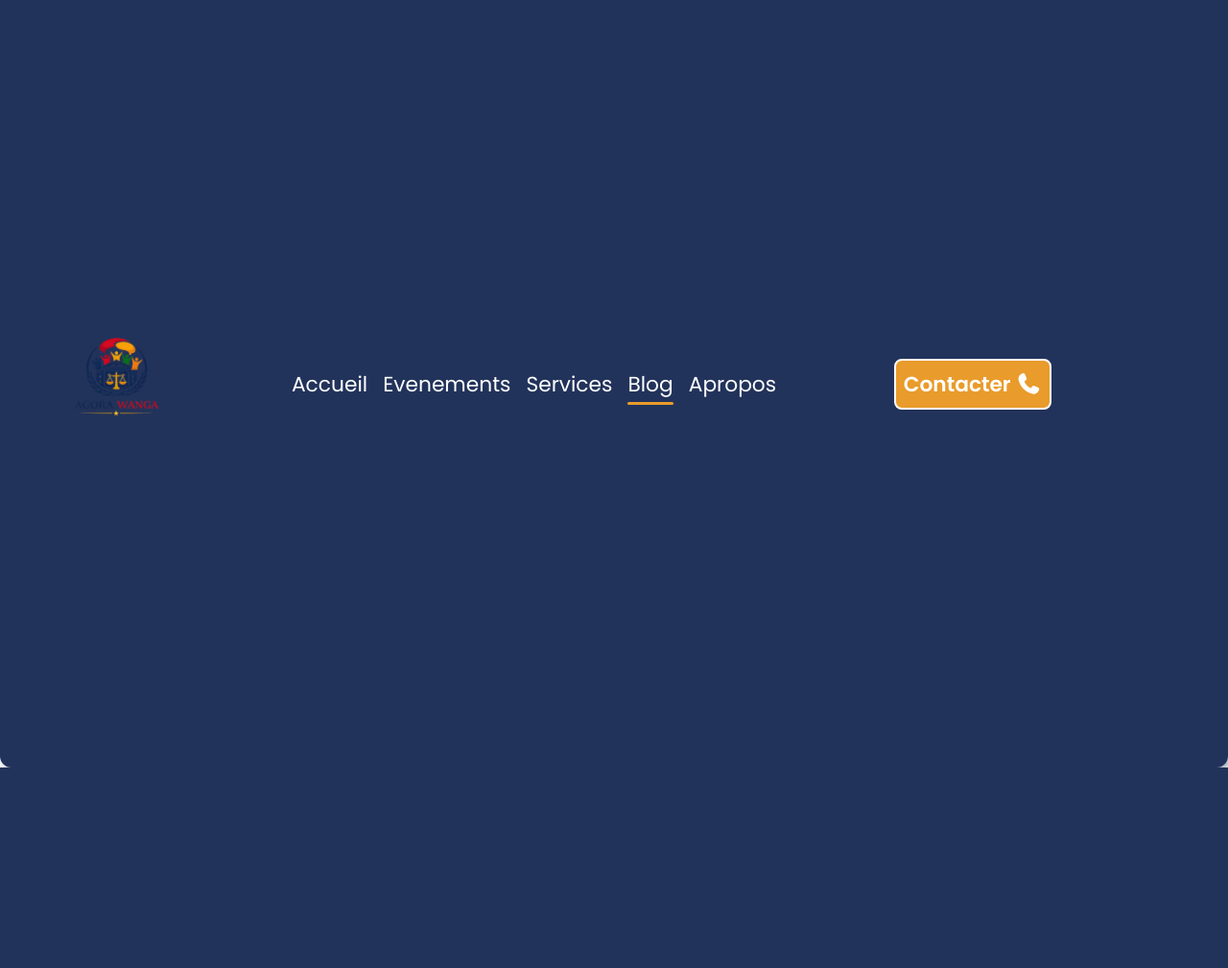
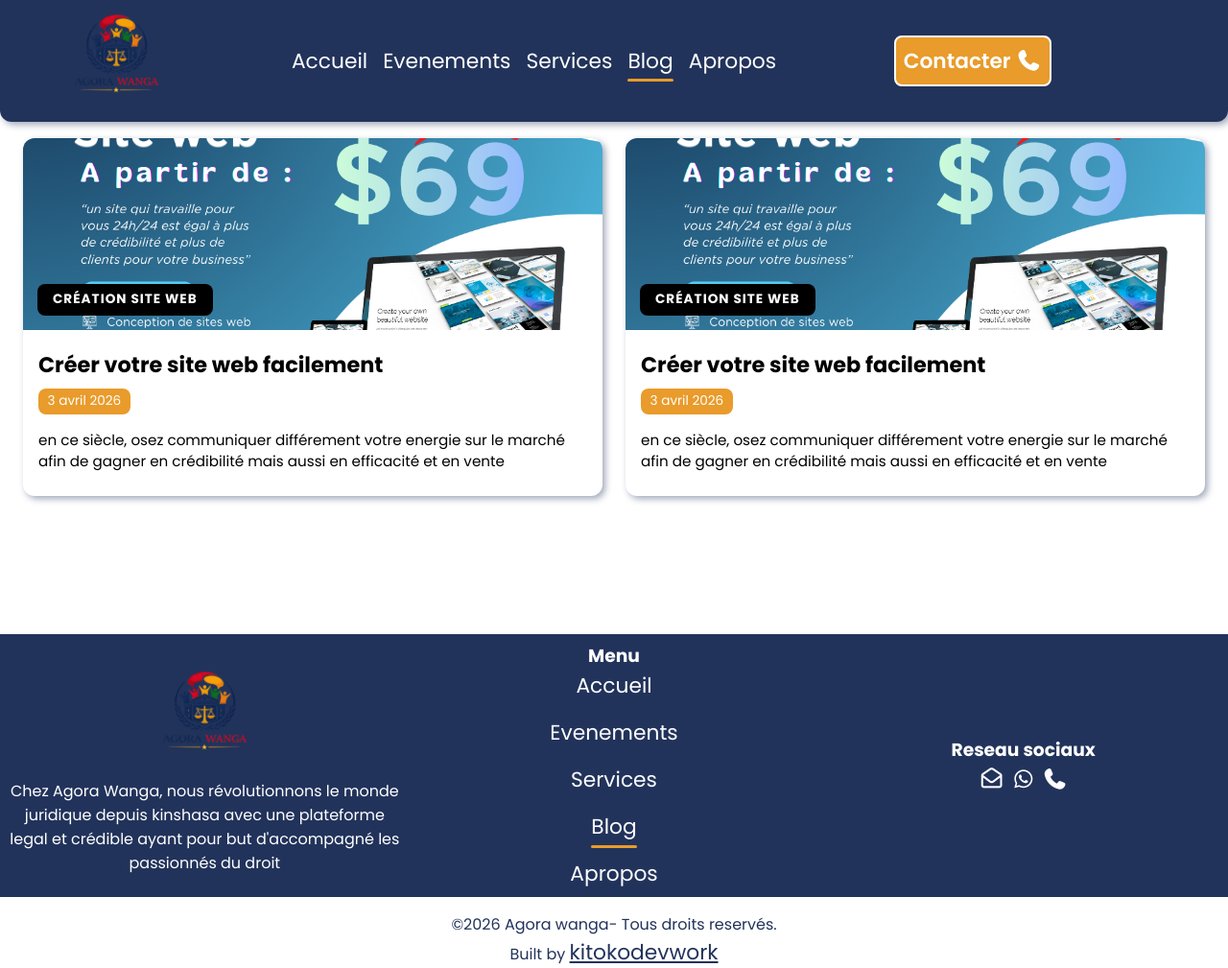
Before and after one commit to Virallium/AGORA_WANGA_APK, a Django app: page /Blog/ in a window 1280 px wide. Shown: the whole page at 96% size. Before the commit the page ends 800 px from the top, so only its background shows below. Run offline with Django 5.2, Linux system fonts and the light colour scheme; data comes from the database, SQL or seed files in the repository; parts of the project's set-up code (start-up, migrations or seed data) failed here and were passed over; some libraries are stand-ins or nearby versions.

Commit message:
modifications meta

```diff
--- a/config/settings.py
+++ b/config/settings.py
@@ -26,7 +26,7 @@
 SECRET_KEY = config('SECRET_KEY')
 
 # SECURITY WARNING: don't run with debug turned on in production!
-DEBUG = False
+DEBUG = True
 
 ALLOWED_HOSTS = ['*']
 
--- a/static/style/media.css
+++ b/static/style/media.css
@@ -47,7 +47,6 @@
         -o-transition:all .9S ease;
 }
     header{
-        height:100%;
         position:fixed;
     }
     .rgba{
--- a/static/style/style.css
+++ b/static/style/style.css
@@ -33,7 +33,7 @@
 }
 .loading{
     width:100%;
-    height:100vh;
+    height:100%;
     background: var(--bg-color);
     position:fixed;
     top:0;
@@ -101,7 +101,6 @@
     align-items: center;
     background: var(--primary-color);
     width: 100%;
-    height: 100%;
     box-shadow: var(--shadow-props);
     border-bottom-left-radius: var(--border-rad-normal);
     border-bottom-right-radius: var(--border-rad-normal);
@@ -533,7 +532,7 @@
     grid-template-columns:repeat(auto-fit, minmax(200px,1fr));
     place-items:center;
     gap:1rem;
-    padding:1rem;
+    padding:3rem 1rem;
 }
 .services .boxs .box{
     display:flex;
@@ -567,7 +566,7 @@
     display:grid;
     grid-template-columns:repeat(auto-fit, minmax(250px,1fr));
     place-items: center;
-    padding:1rem;
+    padding:.5rem;
     background: var(--primary-color);
     gap:1rem;
     width:100vw;
@@ -623,6 +622,7 @@
     grid-template-columns: repeat(auto-fit, minmax(300px, 1fr));
     gap: 30px;
     justify-content: center;
+    padding: 2rem 0;
 }
 
 .evenementcontainer .boxs .box {
@@ -691,7 +691,8 @@
     display: grid;
     grid-template-columns: repeat(auto-fit, minmax(280px, 1fr));
     gap: 1.5rem;
-    padding: 1.5rem;
+    padding: 7rem 1.5rem;
+    margin:2rem 0;
 }
 
 .actualites .boxs .box {
@@ -783,7 +784,7 @@
 
 .presentation .box-pres {
     text-align: center;
-    margin-bottom: 2rem;
+    margin:5rem 0 ;
 }
 
 .presentation .box-pres h1 {
```
